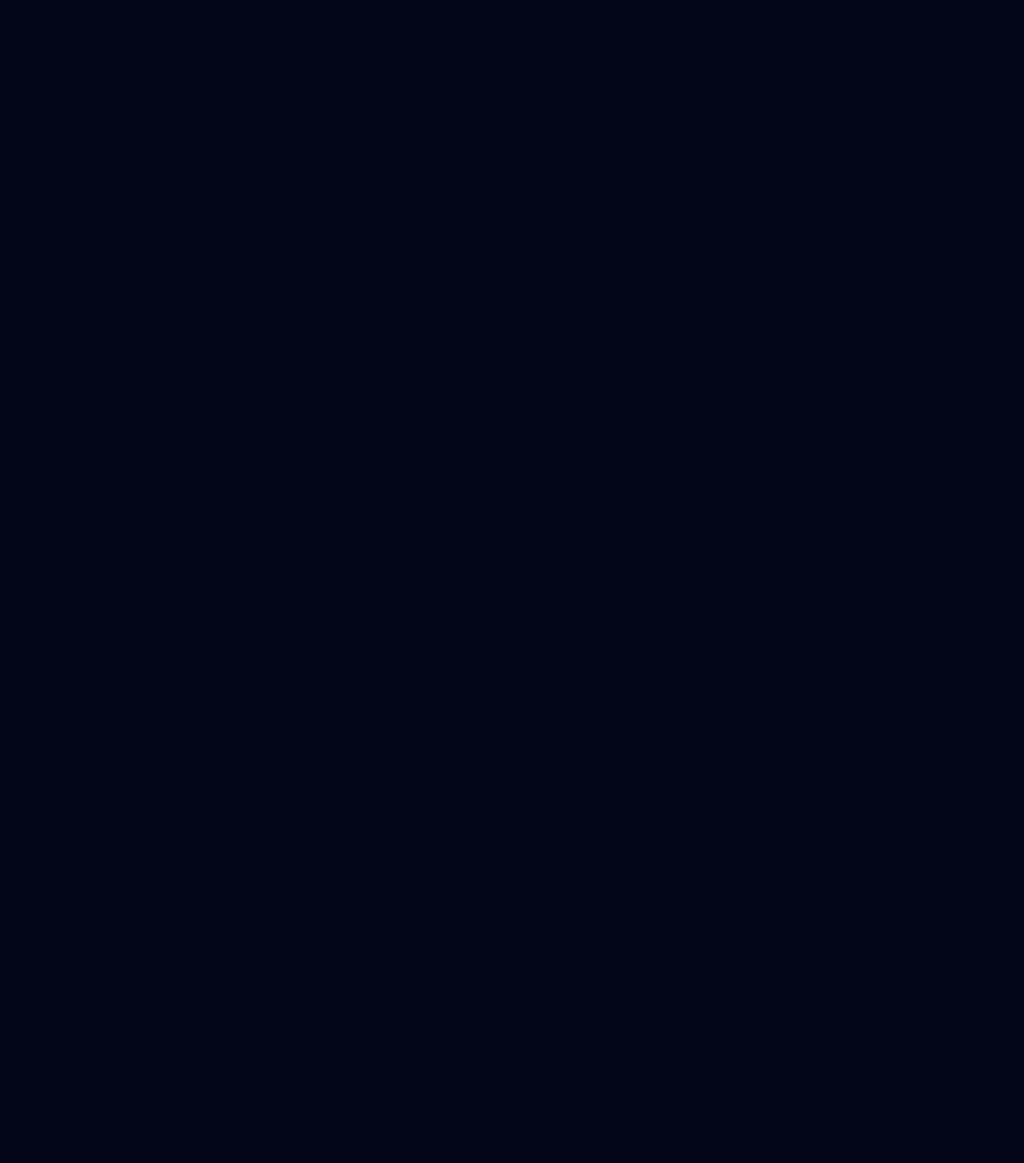
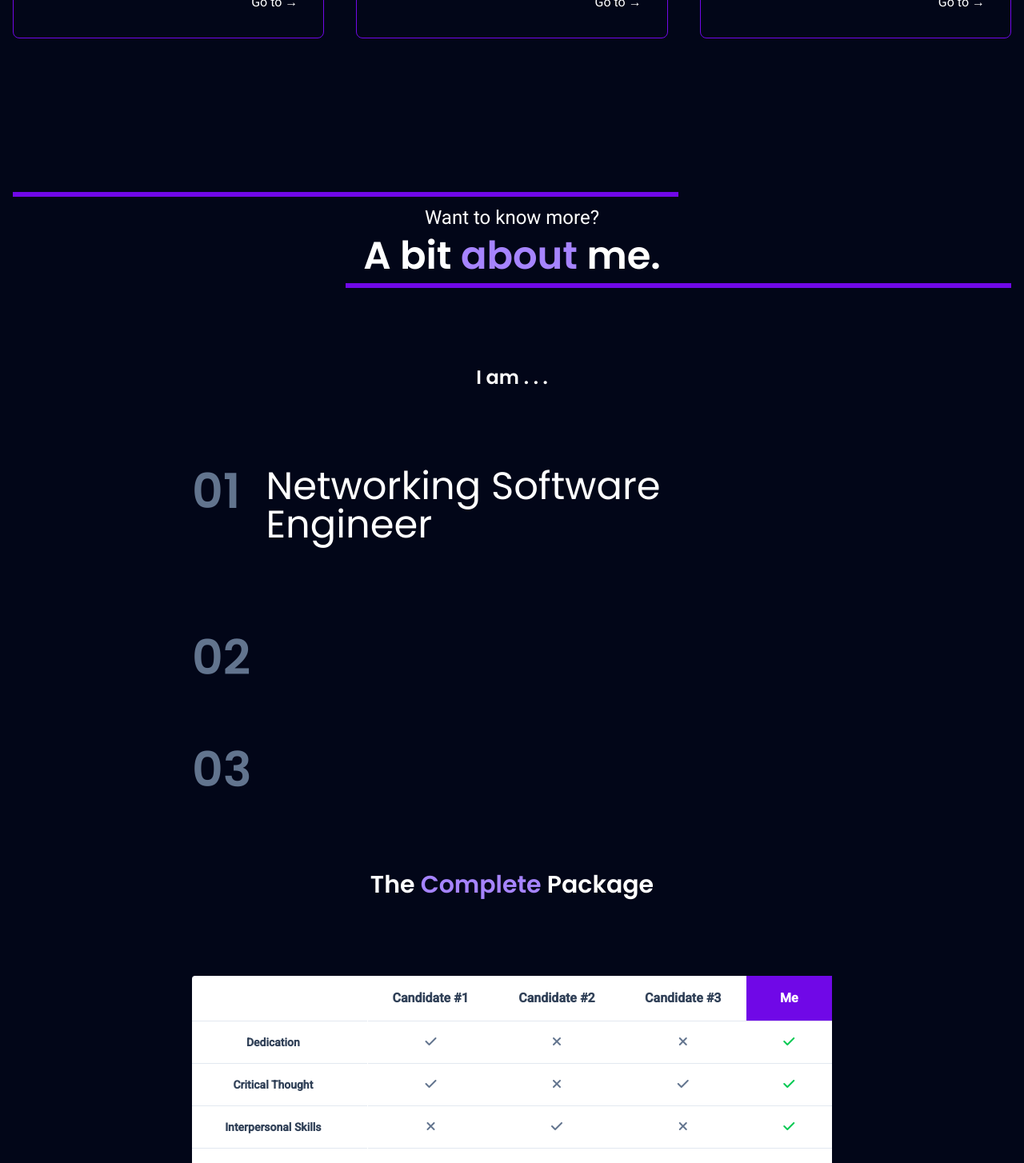
Before and after one commit to isaacgug/isaac-portfolio, a SvelteKit app: page / in a window 1280 px wide. Shown: the part 1330-2784 px from the top of the page at 80% size. Before the commit the page ends 1410 px from the top, so only its background shows below. Built offline with nearby package versions, Linux system fonts and the light colour scheme.

Commit message:
Finishes first passthrough of website creation

```diff
--- a/src/components/Footer.svelte
+++ b/src/components/Footer.svelte
@@ -0,0 +1,25 @@
+<footer class="py-20 sm:py-32 bg-black border-t border-solid border-violet-950 flex flex-col
+gap-4 sm:gap-8 justify-center items-center">
+    <p class="px-4 py-2 bg-white text-slate-950 font-medium">
+        Connect with me &darr;
+    </p>
+    <div class="flex flex-col gap-4 items-center justify center">
+        <p class="poppins font-semibold"><b class="pr-2">Email</b> isaac.guglielmin@gmail.com</p>
+        <p class="poppins font-semibold"><b class="pr-2">GitHub</b>
+            <a class="text-violet-400" target="_blank" href="https://github.com/IsaacGug">
+                IsaacGug<sup
+                ><span class="text-xs scale-75 pl-0.5">
+                    <i class="fa-solid fa-arrow-up-right-from-square text-xs scale-[75%]"/>
+                </span></sup>
+            </a>
+        </p>
+        <p class="poppins font-semibold"><b class="pr-2">LinkedIn</b>
+            <a class="text-violet-400" target="_blank" href="https://www.linkedin.com/in/isaac-guglielmin/">
+                isaac-guglielmin<sup
+                ><span class="text-xs scale-75 pl-0.5">
+                    <i class="fa-solid fa-arrow-up-right-from-square text-xs scale-[75%]"/>
+                </span></sup>
+            </a>
+        </p>
+    </div>
+</footer>
--- a/src/components/Header.svelte
+++ b/src/components/Header.svelte
@@ -14,7 +14,7 @@
     <h1 class="font-medium">
         <b class="font-bold poppins">Isaac</b> Guglielmin
     </h1>
-    <div class="sm:flex items-center gap-4 hidden">
+    <div class="sm:flex ml-auto pr-4 items-center gap-4 hidden">
         {#each tabs as tab, index}
             <a href={tab.link} class="duration-200 hover:text-violet-400">
                 <p>{tab.name}</p>
--- a/src/components/Main.svelte
+++ b/src/components/Main.svelte
@@ -5,6 +5,12 @@
         {name: 'Coding Projects', icon: 'fa-solid fa-code'},
         {name: 'Videos', icon: 'fa-solid fa-video'},
         {name: 'Art', icon: 'fa-solid fa-palette'}
+    ]
+
+    let benefits = [
+        {name: 'Networking Software Engineer', description: ''},
+        {name: '', description: ''},
+        {name: '', description: ''}
     ]
 </script>
 <scipt>
@@ -24,7 +30,7 @@
                 FRR, and Cisco. I am currently expanding my knowledge in JavaScript
                 (SvelteKit), TailwindCSS and AWS!
             </p>
-            <a class="blueShadow mx-auto lg:mr-auto text-base sm:text-lg md:text-xl poppins relative overflow-hidden
+            <a class="blueShadow mx-auto lg:mr-auto lg:ml-0 text-base sm:text-lg md:text-xl poppins relative overflow-hidden
              px-6 py-3 group rounded-full bg-white text-slate-950 cursor-pointer" href="https://www.linkedin.com/in/isaac-guglielmin/" target="_blank">
                 <div class="absolute top-0 right-full w-full h-full bg-violet-400 opacity-20
                     group-hover:translate-x-full z-0 duration-200">
@@ -55,14 +61,107 @@
         </a>
         <div class="grid grid-cols-1 lg:grid-cols-3 gap-12 lg:gap-10">
             <Step step={steps[0]}>
-
+                <p>Link to my current programming projects and previously completed ones. These projects utilise the following tech stacks.
+                <strong class="text-violet-400">Python, C++, JavaScript (SvelteKit), TailwindCSS and AWS</strong>
+                </p>
             </Step>
             <Step step={steps[1]}>
-
+                <p>Link to my current programming projects and previously completed ones. These projects utilise the following tech stacks.
+                <strong class="text-violet-400">Python, C++, JavaScript (SvelteKit), TailwindCSS and AWS</strong>
+                </p>
             </Step>
             <Step step={steps[2]}>
-
+                <p>Link to my current programming projects and previously completed ones. These projects utilise the following tech stacks.
+                <strong class="text-violet-400">Python, C++, JavaScript (SvelteKit), TailwindCSS and AWS</strong>
+                </p>
             </Step>
         </div>
     </section>
+    <section id="about" class="py-20 pt-10 lg:pt-16 lg:py-32 flex flex-col gap-16 sm:gap-20 md:gap-24 relattive">
+        <div class="flex flex-col gap-2 text-center relative before:absolute before:top-0 before:left-0
+        before:w-2/3 before:h-1.5 before:bg-violet-700 after:absolute after:bottom-0 after:right-0
+        after:w-2/3 after:h-1.5 after:bg-violet-700 py-4">
+            <h6 class="text-lg sm:text-xl md:text-2xl">Want to know more?</h6>
+            <h3 class="font-semibold text-3xl sm:text-4xl md:text-5xl">A bit <span class="poppins text-violet-400">about</span> me.</h3>
+        </div>
+        <p class="mx-auto poppins font-semibold text-lg sm:text-xl md:text-2xl">I am . . .</p>
+        <div class="flex flex-col gap-20 w-full mx-auto max-w-[800px]">
+            {#each benefits as benefit, index}
+                <div class="flex gap-6 sm:gap-8">
+                    <p class="poppins text-4xl sm:text-5xl md:text-6xl text-slate-500 font-semibold">
+                        0{index+1}
+                    </p>
+                    <div class="flex flex-col gap-6 sm:gap-8">
+                        <h3 class="text-2xl sm:text-3xl md:text-5xl">
+                            {benefit.name}
+                        </h3>
+                        <p>{benefit.description}</p>
+                    </div>
+                </div>
+            {/each}
+        </div>
+        <h5 class="text-2xl sm:text-3xl font-semibold text-center poppins">The
+            <span class="poppins text-violet-400">Complete</span> Package</h5>
+        <div class="flex flex-col overflow-x-scroll gap-10 max-w-[800px] mx-auto w-full">
+            <table class="bg-white text-slate-700 rounded text-center">
+                <thead class="border-b border-solid border-slate-200">
+                <tr class="">
+                    <th />
+                    <th class="whitespace-nowrap p-2 px-4">Candidate #1</th>
+                    <th class="whitespace-nowrap p-2 px-4">Candidate #2</th>
+                    <th class="whitespace-nowrap p-2 px-4">Candidate #3</th>
+                    <th
+                        class="whitespace-nowrap bg-violet-700 text-white p-4 px-8"
+                        >Me<th/>
+                </tr>
+            </thead>
+            <tbody>
+                <tr class="border-b border-solid border-slate-200">
+                    <td class="border-r border-solid border-white pl-4 pr-8 py-4 font-semibold text-sm
+                    whitespace-nowrap">
+                        Dedication
+                    </td>
+                    <td><i class="fa-solid fa-check text-slate-500"></i></td>
+                    <td><i class="fa-solid fa-xmark text-slate-500"></i></td>
+                    <td><i class="fa-solid fa-xmark text-slate-500"></i></td>
+                    <td><i class="fa-solid fa-check text-green-500"></i></td>
+                </tr>
+                <tr class="border-b border-solid border-slate-200">
+                    <td class="border-r border-solid border-white pl-4 pr-8 py-4 font-semibold text-sm
+                    whitespace-nowrap">
+                        Critical Thought
+                    </td>
+                    <td><i class="fa-solid fa-check text-slate-500"></i></td>
+                    <td><i class="fa-solid fa-xmark text-slate-500"></i></td>
+                    <td><i class="fa-solid fa-check text-slate-500"></i></td>
+                    <td><i class="fa-solid fa-check text-green-500"></i></td>
+                </tr>
+                <tr class="border-b border-solid border-slate-200">
+                    <td class="border-r border-solid border-white pl-4 pr-8 py-4 font-semibold text-sm
+                    whitespace-nowrap">
+                        Interpersonal Skills
+                    </td>
+                    <td><i class="fa-solid fa-xmark text-slate-500"></i></td>
+                    <td><i class="fa-solid fa-check text-slate-500"></i></td>
+                    <td><i class="fa-solid fa-xmark text-slate-500"></i></td>
+                    <td><i class="fa-solid fa-check text-green-500"></i></td>
+                </tr>
+                <tr class="border-b border-solid border-slate-200">
+                    <td class="border-r border-solid border-white pl-4 pr-8 py-4 font-semibold text-sm
+                    whitespace-nowrap">
+                        Programming Ability
+                    </td>
+                    <td><i class="fa-solid fa-xmark text-slate-500"></i></td>
+                    <td><i class="fa-solid fa-xmark text-slate-500"></i></td>
+                    <td><i class="fa-solid fa-check text-slate-500"></i></td>
+                    <td><i class="fa-solid fa-check text-green-500"></i></td>
+                </tr>
+            </tbody>
+            </table>
+        </div>
+        <div class="mx-auto -mt-12 italic sm:hidden opacity-50">
+            <p>Scroll to see more &rarr;</p>
+        </div>
+        <p class="mx-auto poppins font-semibold">So why not invest?</p>
+    </section>
 </main>
--- a/src/routes/+layout.svelte
+++ b/src/routes/+layout.svelte
@@ -17,7 +17,7 @@ sm:text-base min-h-screen">
     <div class={"fixed bottom-0 w-full duration-200 flex p-10 z-[10] " + (
         y > 0 ? ' opacity-full pointer-events-auto ' : ' pointer-events-none opacity-0'
     )}>
-        <button on:click={goTop} class="ml-auto rounded-full bg-slate-900
+        <button on:click={goTop} class="ml-auto rounded-full aspect-square bg-slate-900
         text-violet-400 px-3 sm:px-4 hover:bg-slate-800 cursor-pointer ">
             <i class="fa-solid fa-arrow-up grid place-items-center aspect-square"></i>
         </button>
```
